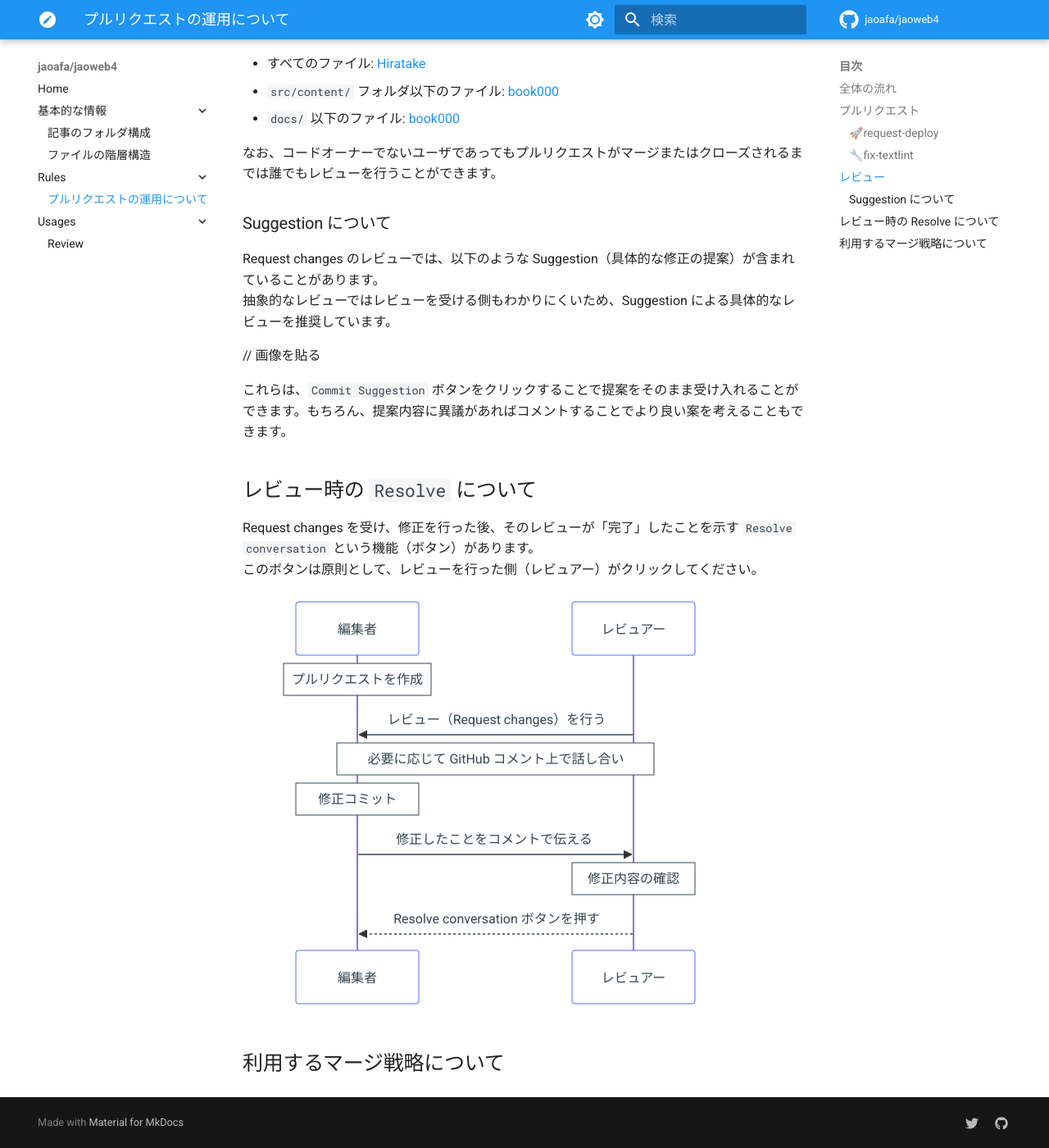
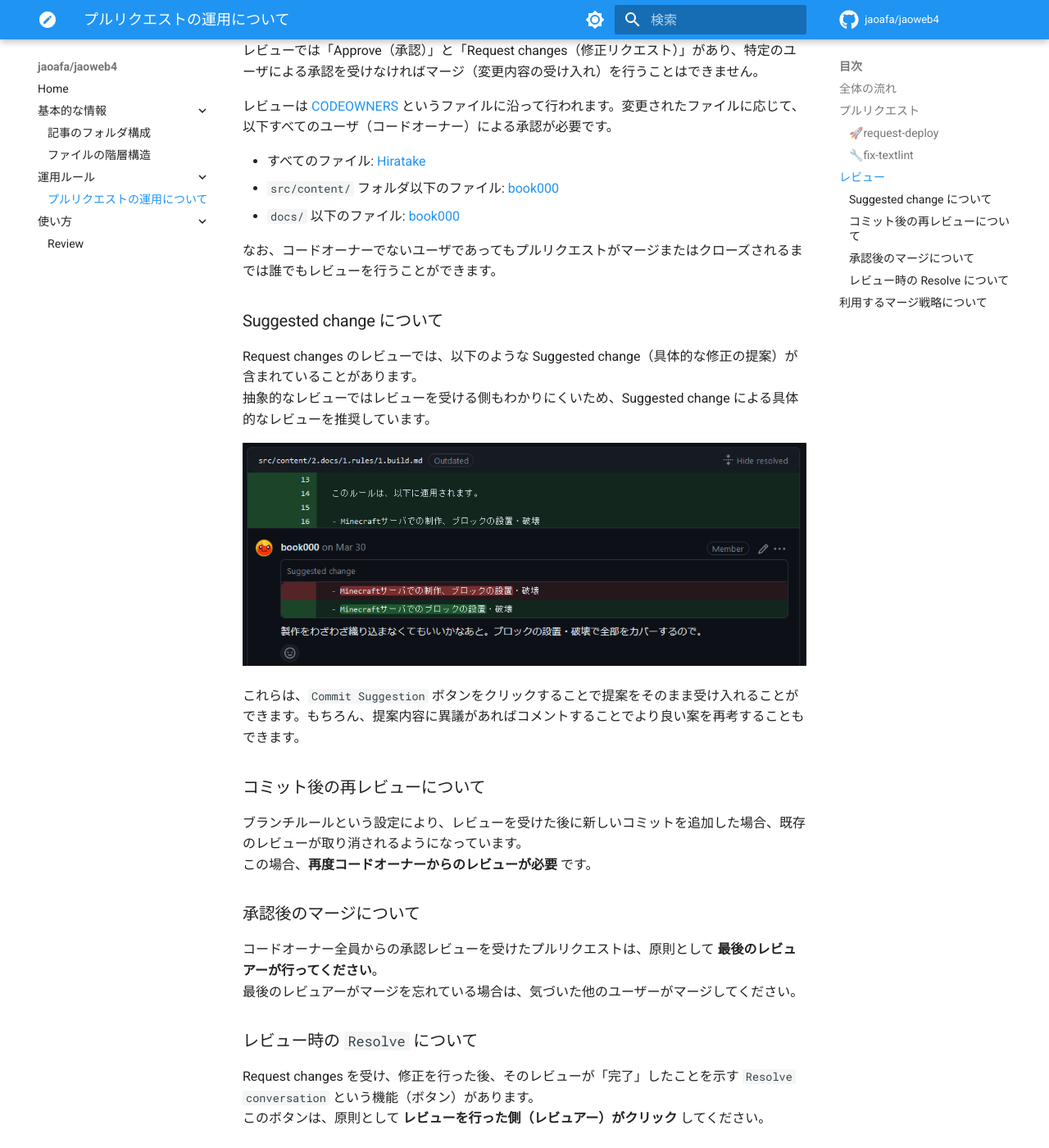
Before and after one commit to jaoafa/jaoweb4, an MkDocs documentation site: the page built from docs/content/rules/pr-strategy.md, in a window 1280 px wide and 1400 px high, scrolled down 2410 px. Shown: the whole window at 82% size. Built offline with MkDocs 1.6.1 and Material for MkDocs 9.7.7, drawn with Linux system fonts in a browser that asks for light colours; comment, search, counter and statistics services are not loaded; some of the changed text lies outside the part shown.

Commit message:
feat: とりあえず画像とか追加

````diff
--- a/docs/content/rules/pr-strategy.md
+++ b/docs/content/rules/pr-strategy.md
@@ -1,11 +1,12 @@
 # プルリクエストの運用について
 
 `jaoafa/jaoweb4` におけるプルリクエストの運用は以下のように行われています。
-すべての編集作業（ページ構成の変更、デザインの変更、コンテンツの追加・編集・削除）はフォークリポジトリからのプルリクエストによる「変更申請 → 承認 → 採用」のプロセスを踏みます。
+すべての編集作業（ページ構成の変更、デザインの変更、コンテンツの追加・編集・削除）はフォークリポジトリからのプルリクエストによる **変更申請 → 承認 → 採用** のプロセスを踏みます。
 
 !!! note "作業手順について"
     GitHub はかなりの頻度で見た目やボタンの挙動が変わるため、ここでは詳しい手順を記載しません。
-    あえて専門用語の後に括弧書きで似た一般用語（または和訳）を併記しています。`GitHub フォーク やり方` や `GitHub プルリクエスト 出し方`、`Git ブランチ とは` などの検索ワードを用いて Google などで検索し複数のページを閲覧するか、やり方を Discord で聞いてください。
+    あえて専門用語の後に括弧書きで似た一般用語（または和訳）を併記しています。
+    `GitHub フォーク やり方` や `GitHub プルリクエスト 出し方`、`Git ブランチ とは` などの検索ワードを用いて Google などで検索し複数のページを閲覧するか、やり方を Discord で聞いてください。
 
 ## 全体の流れ
 
@@ -22,9 +23,10 @@ flowchart TD
   pull-request["プルリクエスト（申請）"]
   review["レビュー（審査）"]
   approve(["Approve（承認）"])
-  style approve fill:lime
+  style approve fill:green
   request-changes(["Request changes（修正リクエスト）"])
-  style request-changes fill:red
+  style request-changes fill:darkred
+  fix(["ファイルの修正、サジェストの受け入れ"])
   merge["マージ（取り込み・受け入れ）"]
   finished(("完了"))
 
@@ -40,13 +42,14 @@ flowchart TD
     editing-->commit
     commit-->editing
     commit-.->push
-    push-.->editing
 
     push-->pull-request
     pull-request-->review
+    push-. 既にプルリクエストがある場合 .->review
     review-->approve
     review-->request-changes
-    request-changes-->editing
+    request-changes-->fix
+    fix-->commit
 
     approve-->merge
   end
@@ -59,16 +62,16 @@ flowchart TD
 `jaoafa/jaoweb4` のプルリクエストでは、ラベルを用いた追加機能を提供しています。
 運営メンバーが以下ラベルをつけることで、対応する処理が実行されます。
 
-### 🚀request-deploy
+### `🚀request-deploy`
 
 このラベルをつけることで、Cloudflare Pages というサービスを用いて、プルリクエストの変更内容を含む「プレビューサイト」を作成（デプロイ）、URL を投稿・更新します。
 サイトがデプロイされると、以下のように投稿されます。すでにデプロイしたことがある場合は既存のメッセージが更新されます。
 
-// 画像を貼る
+![デプロイ完了メッセージのスクリーンショット](assets/deployed.png)
 
 メッセージ中の `Deploy Preview Url` 行にある URL をクリックすることで、プレビューを閲覧できます。
 
-### 🔧fix-textlint
+### `🔧fix-textlint`
 
 複数人で編集されることを想定しているため、「リンクの前後にスペースを入れるのか」というように、編集者によって「差」が発生します。
 これらの「差」を極力減らすため、文章校正ツール [textlint](https://github.com/textlint/textlint) を導入しています。
@@ -88,19 +91,29 @@ flowchart TD
 
 なお、コードオーナーでないユーザであってもプルリクエストがマージまたはクローズされるまでは誰でもレビューを行うことができます。
 
-### Suggestion について
+### Suggested change について
 
-Request changes のレビューでは、以下のような Suggestion（具体的な修正の提案）が含まれていることがあります。
-抽象的なレビューではレビューを受ける側もわかりにくいため、Suggestion による具体的なレビューを推奨しています。
+Request changes のレビューでは、以下のような Suggested change（具体的な修正の提案）が含まれていることがあります。
+抽象的なレビューではレビューを受ける側もわかりにくいため、Suggested change による具体的なレビューを推奨しています。
 
-// 画像を貼る
+![Suggested change の例を示すスクリーンショット](assets/suggestion.png)
 
-これらは、`Commit Suggestion` ボタンをクリックすることで提案をそのまま受け入れることができます。もちろん、提案内容に異議があればコメントすることでより良い案を考えることもできます。
+これらは、`Commit Suggestion` ボタンをクリックすることで提案をそのまま受け入れることができます。もちろん、提案内容に異議があればコメントすることでより良い案を再考することもできます。
 
-## レビュー時の `Resolve` について
+### コミット後の再レビューについて
+
+ブランチルールという設定により、レビューを受けた後に新しいコミットを追加した場合、既存のレビューが取り消されるようになっています。
+この場合、**再度コードオーナーからのレビューが必要** です。
+
+### 承認後のマージについて
+
+コードオーナー全員からの承認レビューを受けたプルリクエストは、原則として **最後のレビュアーが行ってください**。
+最後のレビュアーがマージを忘れている場合は、気づいた他のユーザーがマージしてください。
+
+### レビュー時の `Resolve` について
 
 Request changes を受け、修正を行った後、そのレビューが「完了」したことを示す `Resolve conversation` という機能（ボタン）があります。
-このボタンは原則として、レビューを行った側（レビュアー）がクリックしてください。
+このボタンは、原則として **レビューを行った側（レビュアー）がクリック** してください。
 
 ```mermaid
 sequenceDiagram
@@ -115,3 +128,5 @@ sequenceDiagram
 ```
 
 ## 利用するマージ戦略について
+
+原則として、プルリクエストのコミットすべてが 1 つのコミットにまとめられてマージされる `Squash and merge` を利用します。
````
Also changed, not shown: docs/content/rules/.pages (added), docs/content/rules/assets/deployed.png (added), docs/content/rules/assets/suggestion.png (added), docs/content/usages/.pages (added).
